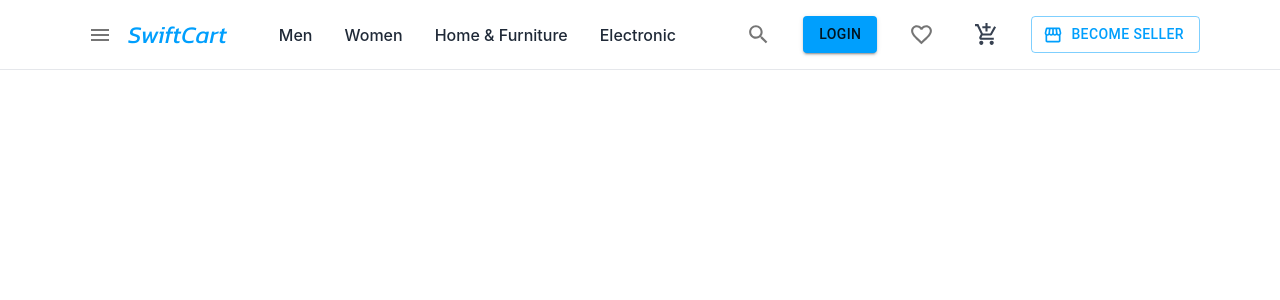
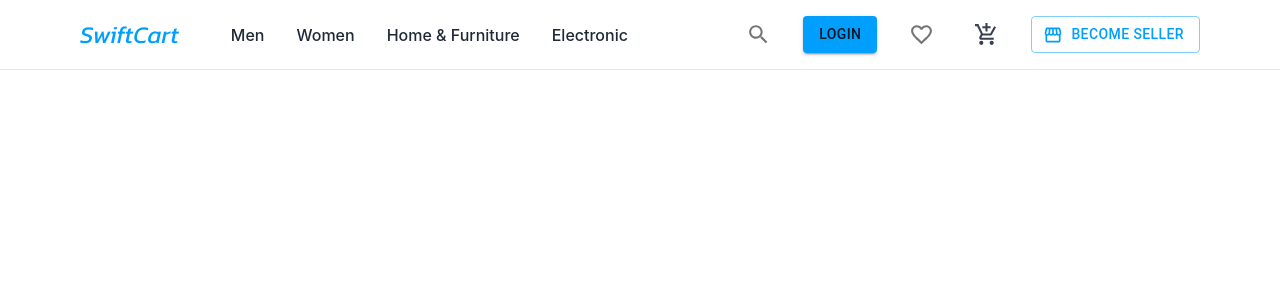
Before and after one commit to MuratErtik/SwiftCart, a React (Create React App) app in the folder frontend/code/: page / in a window 1280 px wide. Shown: the top 300 px of the page. Built offline with nearby package versions, Linux system fonts and the light colour scheme.

Commit message:
navbar has been completed.

```diff
--- a/frontend/code/src/customer/component/Navbar/Navbar.tsx
+++ b/frontend/code/src/customer/component/Navbar/Navbar.tsx
@@ -20,11 +20,11 @@ const Navbar = () => {
                 <div className="flex item-center justify-between px-5 lg:px-20 h-[70px] border-b">
                     <div className="flex items-center gap-9">
                         <div className="flex items-center gap-2">
-                            <IconButton>
-                                <MenuIcon>
+                            {!isLarge && <IconButton>
+                                <MenuIcon/>
 
-                                </MenuIcon>
-                            </IconButton>
+
+                            </IconButton>}
                             <h1 className="logo cursor-pointer text-lg md:text-2xl text-[#009FFD]">
                                 SwiftCart
                             </h1>
```
